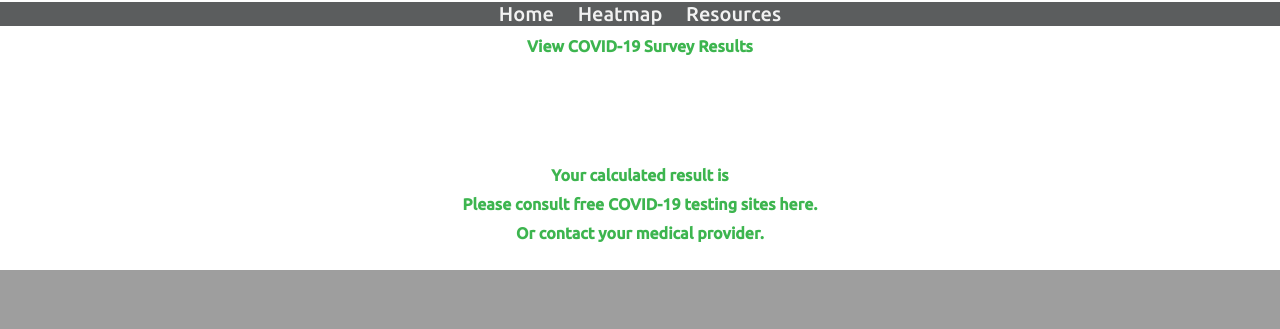
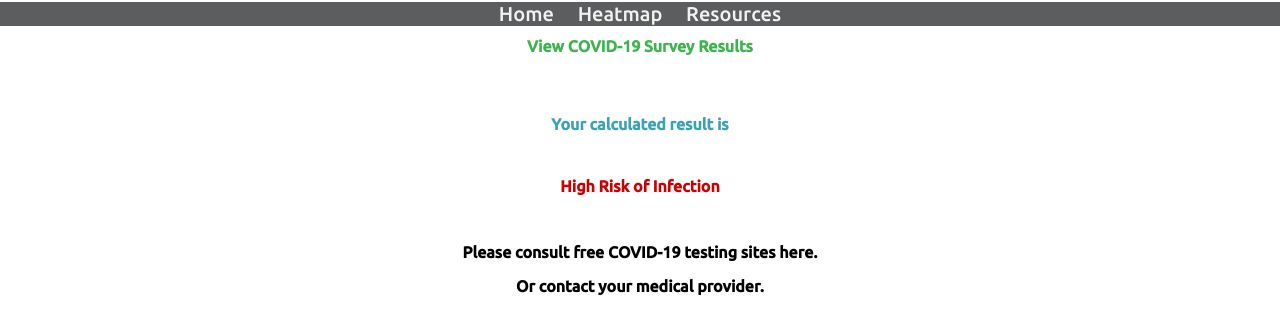
Before and after one commit to fairhurst-dev/COVID19Tracker, a Flask app: template templates/view_survey_results.html in a window 1280 px wide. Shown: the part 961-1290 px from the top of the page. Before the commit the page ends 1231 px from the top, so only its background shows below. Run offline with Flask 2, Linux system fonts and the light colour scheme; the template is opened without the code that fills it, so the values that code supplies are empty; some libraries are stand-ins or nearby versions.

Commit message:
Improved formatting, added a risk calculation

```diff
--- a/templates/view_survey_results.html
+++ b/templates/view_survey_results.html
@@ -1,7 +1,9 @@
 <!DOCTYPE html>
 <style>
-    h2 {
-        color: red;
+    .highResult {
+        color: #cc0000;
+        text-align: center;
+        font-weight: bold;
     }
 </style>
 
@@ -30,13 +32,15 @@
     <h1>View COVID-19 Survey Results</h1>
     <br />
     <br />
+
+    <h2 style="text-align:center;">Your calculated result is</h2>
     <br />
+
+    <h2 class="highResult">High Risk of Infection</h2>
     <br />
-    <br />
-    <h1 style="text-align:center;">Your calculated result is</h1>
-    <h1 style="text-align:center;"><!-- Reference Here--></h1>
-    <h1 style="text-align:center;">Please consult free COVID-19 testing sites here.</h1> <!--add link to this item-->
-    <h1 style="text-align:center;">Or contact your medical provider.</h1>
+    <h3 style="text-align:center;"><!-- Reference Here--></h3>
+    <h3 style="text-align:center;">Please consult free COVID-19 testing sites here.</h3> <!--add link to this item-->
+    <h3 style="text-align:center;">Or contact your medical provider.</h3>
 
 
 
```
